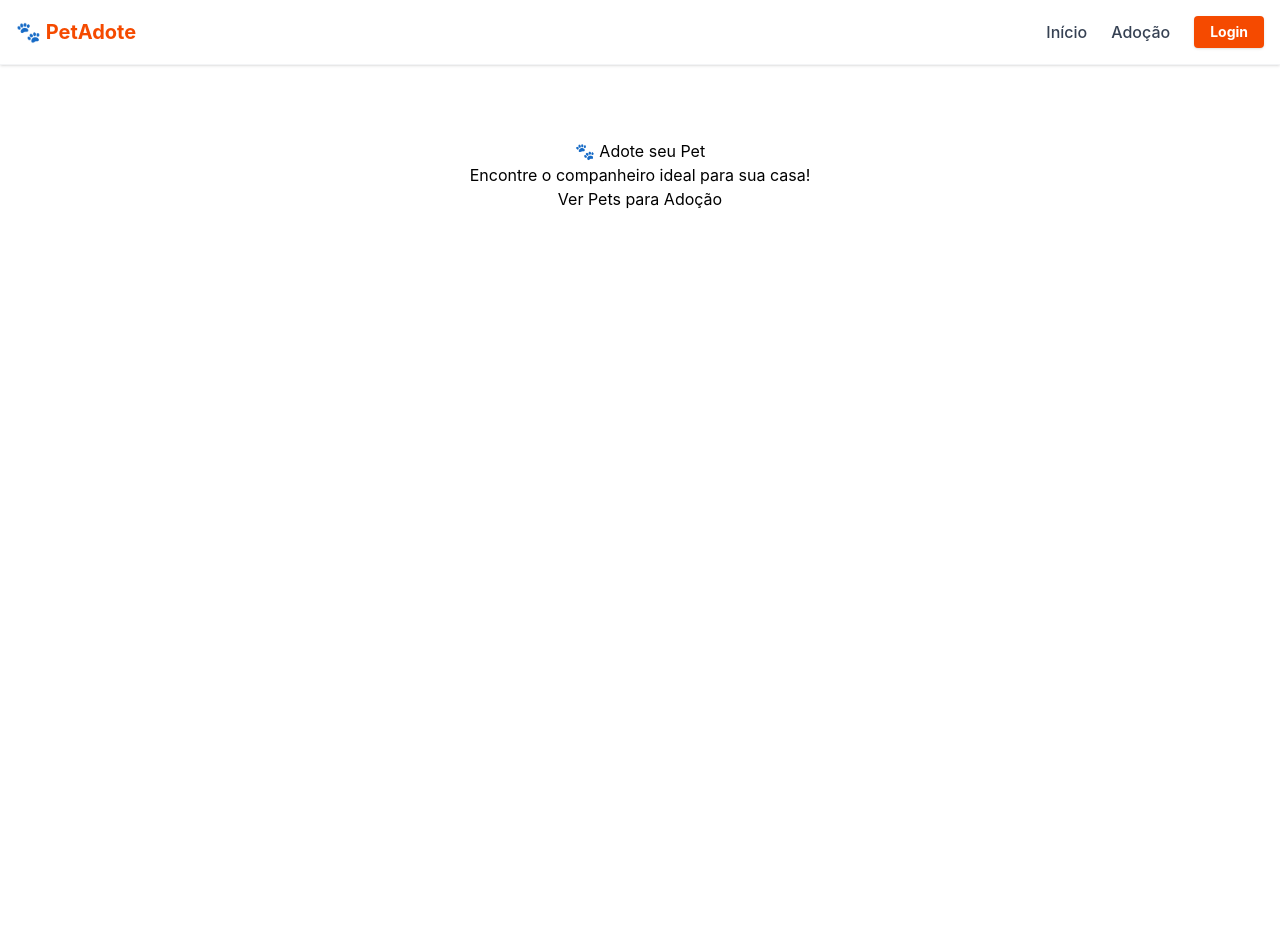
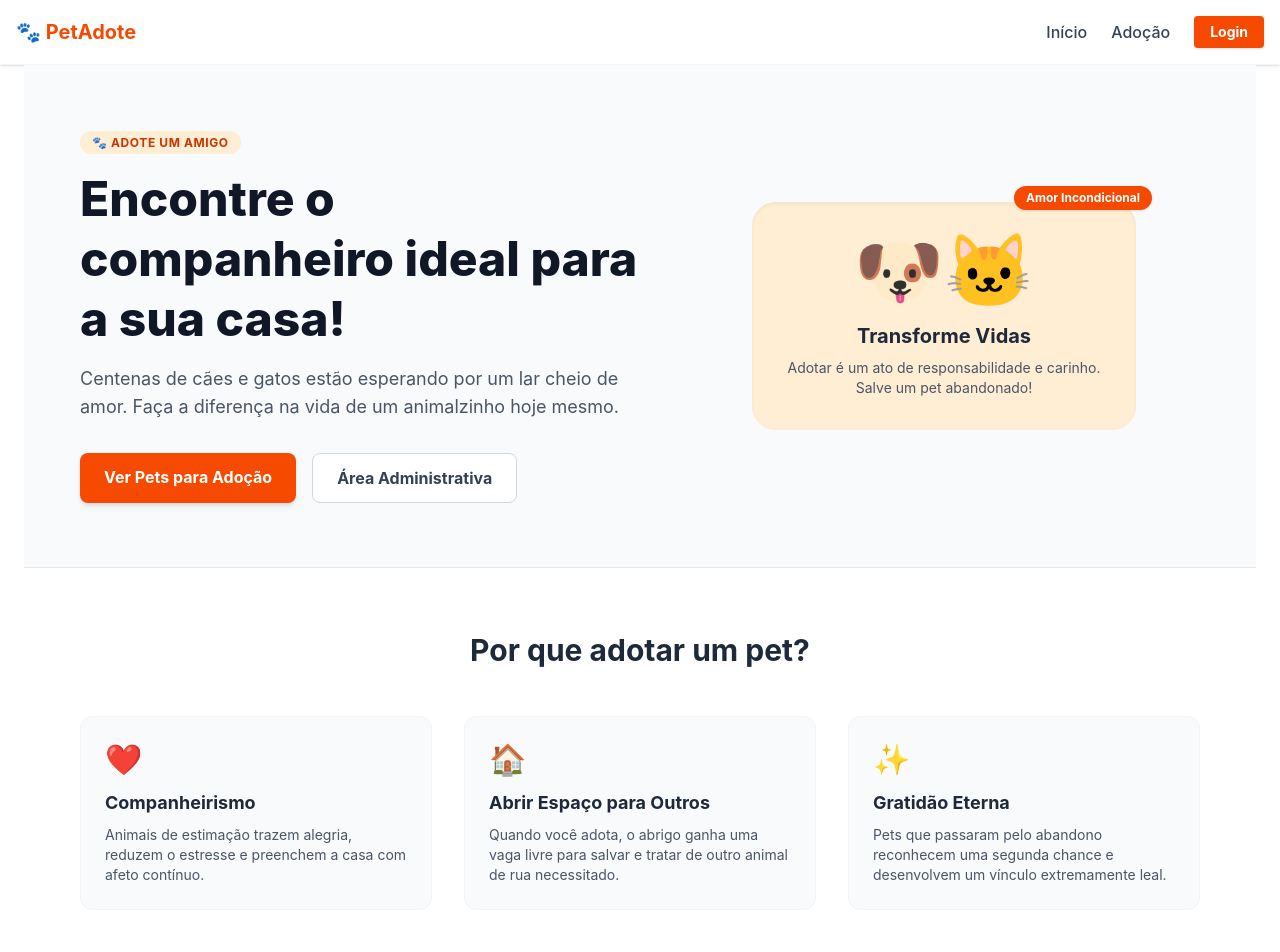
Before and after one commit to gersonsenna/tabalho-frontend, a React (Vite) app in the folder adote-seu-pet/: page / in a window 1280 px wide. Shown: the top 952 px of the page. Before the commit the page ends 800 px from the top, so only its background shows below. Built offline with nearby package versions, Linux system fonts and the light colour scheme.

Commit message:
feat: integra o formulario de cadastro com a API REST via POST

```diff
--- a/adote-seu-pet/db.json
+++ b/adote-seu-pet/db.json
@@ -4,7 +4,9 @@
       "id": "1",
       "nome": "Pipoca",
       "tipo": "Cachorro",
+      "raca": "Vira-lata",
       "idade": "2 anos",
+      "porte": "Médio",
       "descricao": "Muito dócil, brincalhão e adora crianças. Já está vacinado e castrado.",
       "imagem": "https://images.unsplash.com/photo-1543466835-00a7907e9de1?w=500&auto=format&fit=crop"
     },
@@ -12,7 +14,9 @@
       "id": "2",
       "nome": "Mingau",
       "tipo": "Gato",
+      "raca": "Siamês",
       "idade": "6 meses",
+      "porte": "Pequeno",
       "descricao": "Calmo, carinhoso e adora dormir no colo. Perfeito para apartamento.",
       "imagem": "https://images.unsplash.com/photo-1514888286974-6c03e2ca1dba?w=500&auto=format&fit=crop"
     }
--- a/adote-seu-pet/src/pages/CadastroPet.jsx
+++ b/adote-seu-pet/src/pages/CadastroPet.jsx
@@ -4,7 +4,8 @@ import { useForm } from "react-hook-form";
 import { PetContext } from "../contexts/PetContext";
 
 function CadastroPet() {
-  const { setPetsGlobal } = useContext(PetContext);
+  // ⚙️ AJUSTE: Importando a função da API que estava faltando aqui dentro!
+  const { adicionarPetAPI } = useContext(PetContext);
   const navigate = useNavigate();
 
   const {
@@ -23,10 +24,16 @@ function CadastroPet() {
     },
   });
 
-  const onSubmit = (data) => {
-    setPetsGlobal((prevPets) => [...prevPets, data]);
-    alert("🐾 Pet cadastrado com sucesso!");
-    navigate("/pets");
+  const onSubmit = async (data) => {
+    // Dispara o método HTTP POST configurado no contexto
+    const sucesso = await adicionarPetAPI(data);
+
+    if (sucesso) {
+      alert("🐾 Pet cadastrado com sucesso na API REST!");
+      navigate("/pets");
+    } else {
+      alert("❌ Ocorreu um erro ao salvar o pet.");
+    }
   };
 
   return (
@@ -114,13 +121,14 @@ function CadastroPet() {
         </div>
 
         <div>
-          <label className="block text-gray-700 font-medium mb-1">Descrição *</label>
+          {/* 🔍 AJUSTE: Removido o asterisco do campo Opcional */}
+          <label className="block text-gray-700 font-medium mb-1">Descrição</label>
+          {/* 🔍 AJUSTE: Removido o required para não travar o envio em branco */}
           <textarea
             {...register("descricao", {
-              required: "A descrição é obrigatória",
               maxLength: { value: 200, message: "Máximo de 200 caracteres" }
             })}
-            placeholder="Conte um pouco sobre o pet..."
+            placeholder="Conte um pouco sobre o pet... (Opcional)"
             rows="3"
             className={`w-full p-2 border rounded focus:outline-none focus:ring-2 ${
               errors.descricao ? "border-red-500 focus:ring-red-500" : "border-gray-300 focus:ring-orange-500"
@@ -140,4 +148,5 @@ function CadastroPet() {
   );
 }
 
+    // Exportação padrão limpa para funcionar com as suas rotas atuais
 export default CadastroPet;
--- a/adote-seu-pet/src/pages/Home.jsx
+++ b/adote-seu-pet/src/pages/Home.jsx
@@ -1,15 +1,90 @@
-import { useNavigate } from "react-router";
+import { Link } from "react-router";
 
 function Home() {
-  const navigate = useNavigate();
+  return (
+    <div className="bg-gray-50 min-h-screen -mt-6">
+      {/* SEÇÃO HERO (BANNER PRINCIPAL) */}
+      <section className="max-w-6xl mx-auto px-4 py-16 flex flex-col md:flex-row items-center justify-between gap-8">
+        <div className="max-w-xl text-center md:text-left">
+          <span className="bg-orange-100 text-orange-700 font-bold text-xs px-3 py-1 rounded-full uppercase tracking-wider">
+            🐾 Adote um Amigo
+          </span>
+          <h1 className="text-4xl md:text-5xl font-extrabold text-gray-900 mt-4 leading-tight">
+            Encontre o companheiro ideal para a sua casa!
+          </h1>
+          <p className="text-gray-600 mt-4 text-lg">
+            Centenas de cães e gatos estão esperando por um lar cheio de amor. Faça a diferença na vida de um animalzinho hoje mesmo.
+          </p>
+          <div className="mt-8 flex flex-wrap justify-center md:justify-start gap-4">
+            <Link
+              to="/pets"
+              className="bg-orange-600 text-white font-bold py-3 px-6 rounded-lg hover:bg-orange-700 transition shadow-md"
+            >
+              Ver Pets para Adoção
+            </Link>
+            <Link
+              to="/login"
+              className="border border-gray-300 text-gray-700 font-bold py-3 px-6 rounded-lg hover:bg-gray-100 transition bg-white"
+            >
+              Área Administrativa
+            </Link>
+          </div>
+        </div>
 
-  return (
-    <div style={{ textAlign: "center", padding: "50px" }}>
-      <h1>🐾 Adote seu Pet</h1>
-      <p>Encontre o companheiro ideal para sua casa!</p>
-      <button onClick={() => navigate("/pets")}>
-        Ver Pets para Adoção
-      </button>
+        {/* ILUSTRAÇÃO OU CARD DE DESTAQUE */}
+        <div className="w-full md:w-1/2 flex justify-center">
+          <div className="relative bg-orange-100 rounded-3xl p-8 max-w-sm w-full shadow-inner text-center">
+            <div className="text-7xl mb-4">🐶🐱</div>
+            <h3 className="text-xl font-bold text-gray-800">Transforme Vidas</h3>
+            <p className="text-gray-600 text-sm mt-2">
+              Adotar é um ato de responsabilidade e carinho. Salve um pet abandonado!
+            </p>
+            <div className="absolute -top-4 -right-4 bg-orange-600 text-white text-xs font-bold px-3 py-1 rounded-full shadow">
+              Amor Incondicional
+            </div>
+          </div>
+        </div>
+      </section>
+
+      {/* SEÇÃO DE BENEFÍCIOS / MOTIVOS */}
+      <section className="bg-white border-y border-gray-200 py-16">
+        <div className="max-w-6xl mx-auto px-4">
+          <h2 className="text-3xl font-bold text-gray-800 text-center mb-12">
+            Por que adotar um pet?
+          </h2>
+
+          <div className="grid grid-cols-1 md:grid-cols-3 gap-8">
+            <div className="p-6 bg-gray-50 rounded-xl border border-gray-100">
+              <div className="text-orange-600 text-3xl mb-3">❤️</div>
+              <h3 className="text-lg font-bold text-gray-800 mb-2">Companheirismo</h3>
+              <p className="text-gray-600 text-sm">
+                Animais de estimação trazem alegria, reduzem o estresse e preenchem a casa com afeto contínuo.
+              </p>
+            </div>
+
+            <div className="p-6 bg-gray-50 rounded-xl border border-gray-100">
+              <div className="text-orange-600 text-3xl mb-3">🏠</div>
+              <h3 className="text-lg font-bold text-gray-800 mb-2">Abrir Espaço para Outros</h3>
+              <p className="text-gray-600 text-sm">
+                Quando você adota, o abrigo ganha uma vaga livre para salvar e tratar de outro animal de rua necessitado.
+              </p>
+            </div>
+
+            <div className="p-6 bg-gray-50 rounded-xl border border-gray-100">
+              <div className="text-orange-600 text-3xl mb-3">✨</div>
+              <h3 className="text-lg font-bold text-gray-800 mb-2">Gratidão Eterna</h3>
+              <p className="text-gray-600 text-sm">
+                Pets que passaram pelo abandono reconhecem uma segunda chance e desenvolvem um vínculo extremamente leal.
+              </p>
+            </div>
+          </div>
+        </div>
+      </section>
+
+      {/* RODAPÉ SIMPLES */}
+      <footer className="text-center py-8 text-gray-400 text-sm bg-gray-900 text-white mt-auto">
+        <p>© 2026 PetAdote - Trabalho de Frontend React. Todos os direitos reservados.</p>
+      </footer>
     </div>
   );
 }
--- a/package.json
+++ b/package.json
@@ -1,5 +1,8 @@
 {
   "dependencies": {
     "@tailwindcss/postcss": "^4.3.1"
+  },
+  "devDependencies": {
+    "json-server": "^1.0.0-beta.15"
   }
 }
```
Also changed, not shown: adote-seu-pet/src/pages/GerenciarPets.jsx (+48 -106 lines), 1 other file (tests, documents, lock files or other folders).
